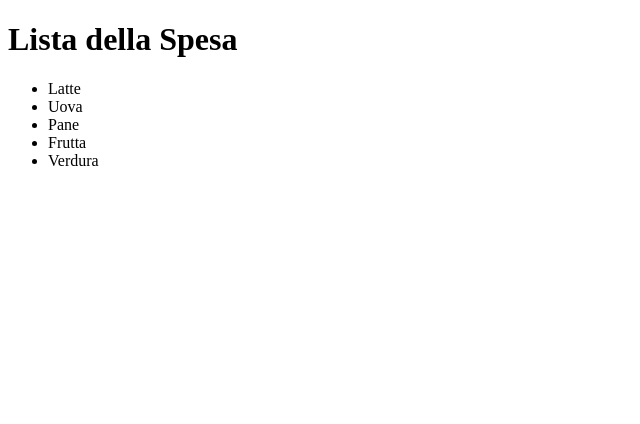
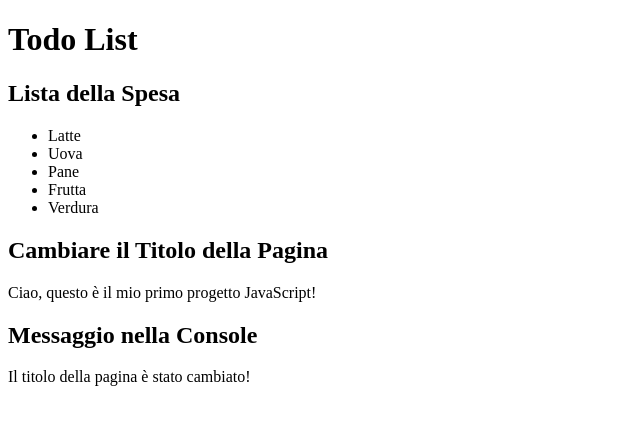
Before and after one commit to WebDevMM/todo-list, a plain HTML site: page Todo-list/index.html in a window 1280 px wide. Shown: the whole page, without its empty margins (0-640 px from the left). Drawn offline with Linux system fonts and the light colour scheme.

Commit message:
Aggiungi progetto Todo List

```diff
--- a/Todo-list/index.html
+++ b/Todo-list/index.html
@@ -3,10 +3,15 @@
 <head>
     <meta charset="UTF-8">
     <meta name="viewport" content="width=device-width, initial-scale=1.0">
-    <title>Lista della Spesa</title>
+    <title>Todo List</title>
+    <script src="script.js" defer></script>
 </head>
 <body>
-    <h1>Lista della Spesa</h1>
+    <h1>Todo List</h1>
+
+    <!-- Esercizio 1: Lista della Spesa -->
+    <section id="todo-list">
+        <h2>Lista della Spesa</h2>
         <ul>
             <li>Latte</li>
             <li>Uova</li>
@@ -14,5 +19,22 @@
             <li>Frutta</li>
             <li>Verdura</li>
         </ul>
+    </section>
+
+    <!-- Esercizio 2: Cambiare il Titolo della Pagina Automaticamente con JavaScript -->
+    <section id="cambiare-titolo">
+        <h2>Cambiare il Titolo della Pagina</h2>
+        <p>Ciao, questo è il mio primo progetto JavaScript!</p>
+    </section>
+
+    <!-- Esercizio 3: Messaggio nella Console -->
+    <section id="messaggio-console">
+        <h2>Messaggio nella Console</h2>
+        <p>Il titolo della pagina è stato cambiato!</p>
+        <script>
+            // Cambia automaticamente il titolo della pagina
+            document.title = 'Nuovo Titolo della Pagina';
+        </script>
+    </section>
 </body>
 </html>
--- /dev/null
+++ b/Todo-list/script.js
@@ -0,0 +1 @@
+console.log('Ciao, questo è il mio primo messaggio dalla console in un file esterno!');
```
Lines whose indentation alone changed are shown as unchanged.
